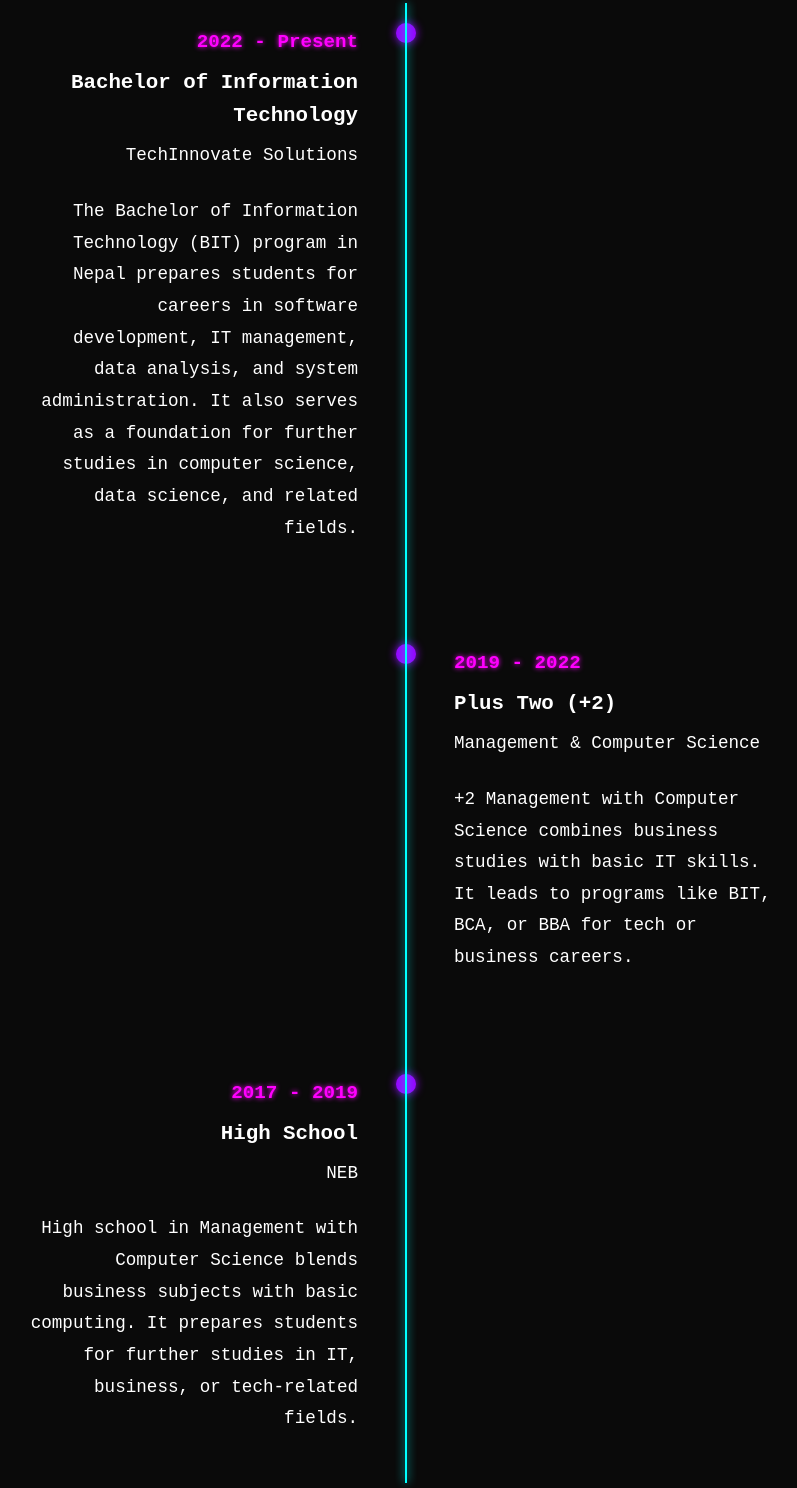
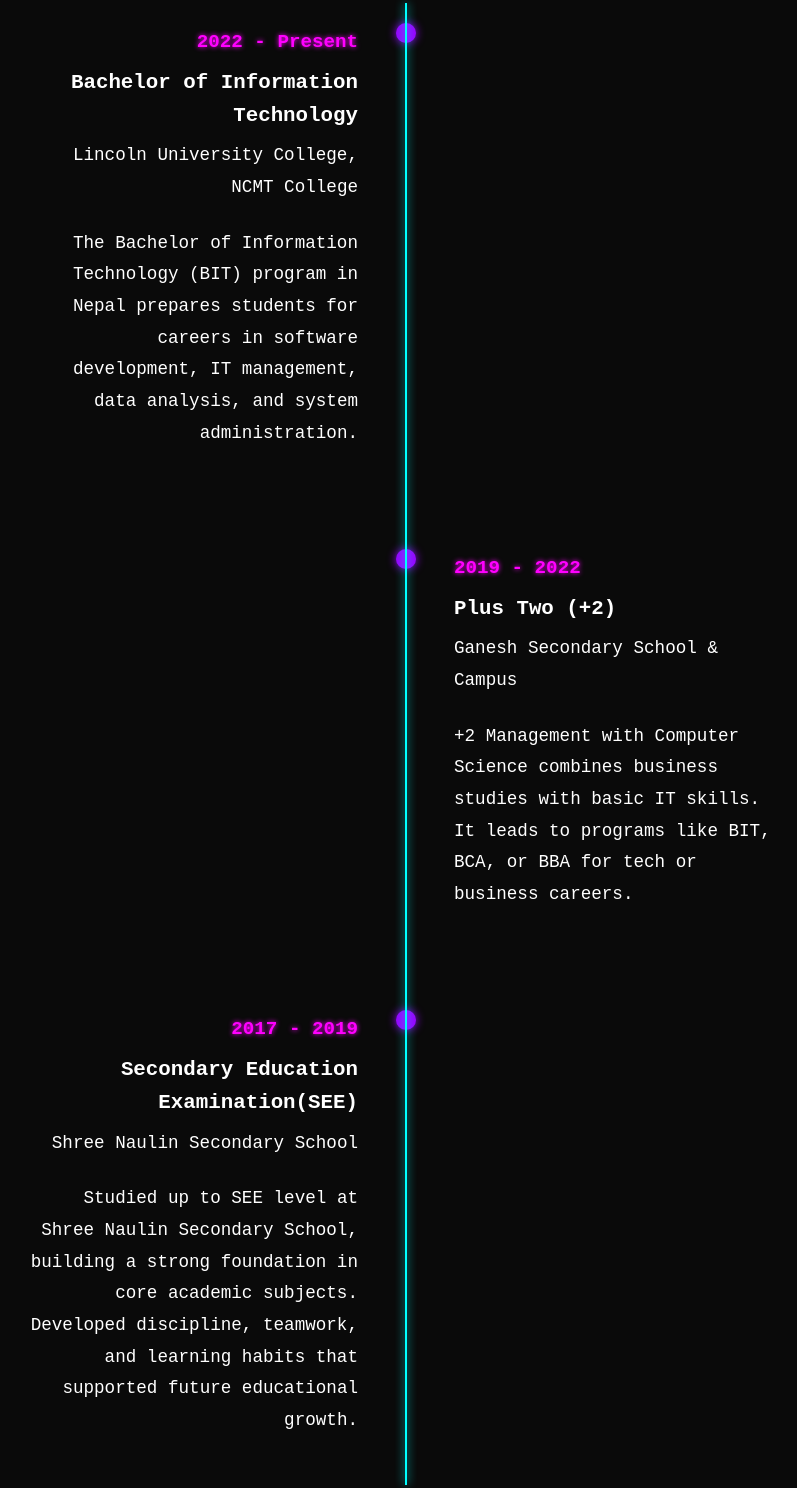
Before and after one commit to Yubraj-Tamang/my_portfolio, a plain HTML site: page index.html in a window 1280 px wide. Shown: the part 2933-4421 px from the top of the page, without its empty margins (234-1031 px from the left). Drawn offline with nearby package versions, Linux system fonts and the light colour scheme.

Commit message:
update education section

```diff
--- a/index.html
+++ b/index.html
@@ -167,20 +167,20 @@
                     <div class="timeline-item">
                         <div class="timeline-date">2022 - Present</div>
                         <div class="timeline-title">Bachelor of Information Technology</div>
-                        <p>TechInnovate Solutions</p>
-                        <p>The Bachelor of Information Technology (BIT) program in Nepal prepares students for careers in software development, IT management, data analysis, and system administration. It also serves as a foundation for further studies in computer science, data science, and related fields.</p>
+                        <p>Lincoln University College, NCMT College</p>
+                        <p>The Bachelor of Information Technology (BIT) program in Nepal prepares students for careers in software development, IT management, data analysis, and system administration.</p>
                     </div>
                     <div class="timeline-item">
                         <div class="timeline-date">2019 - 2022</div>
                         <div class="timeline-title">Plus Two (+2)</div>
-                        <p>Management & Computer Science</p>
+                        <p>Ganesh Secondary School & Campus</p>
                         <p>+2 Management with Computer Science combines business studies with basic IT skills. It leads to programs like BIT, BCA, or BBA for tech or business careers.</p>
                     </div>
                     <div class="timeline-item">
                         <div class="timeline-date">2017 - 2019</div>
-                        <div class="timeline-title">High School</div>
-                        <p>NEB</p>
-                        <p>High school in Management with Computer Science blends business subjects with basic computing. It prepares students for further studies in IT, business, or tech-related fields.</p>
+                        <div class="timeline-title">Secondary Education Examination(SEE)</div>
+                        <p>Shree Naulin Secondary School</p>
+                        <p>Studied up to SEE level at Shree Naulin Secondary School, building a strong foundation in core academic subjects. Developed discipline, teamwork, and learning habits that supported future educational growth.</p>
                     </div>
                 </div>
             </div>
```
